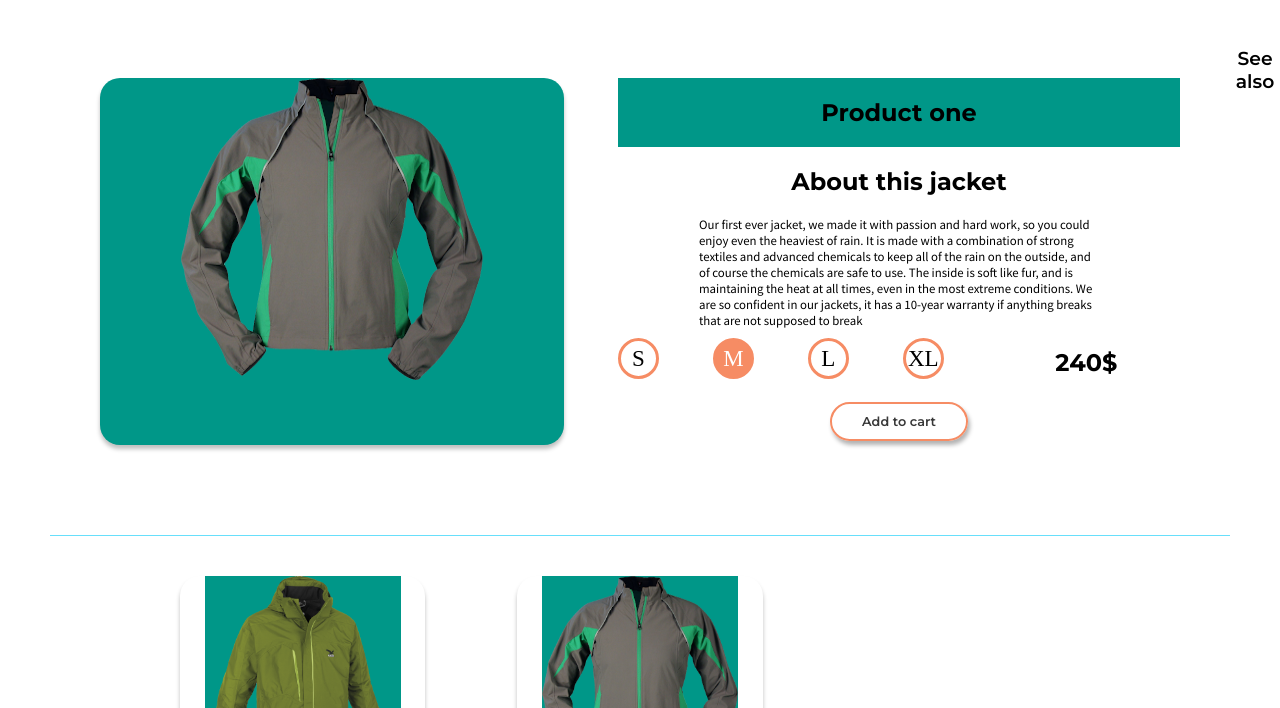
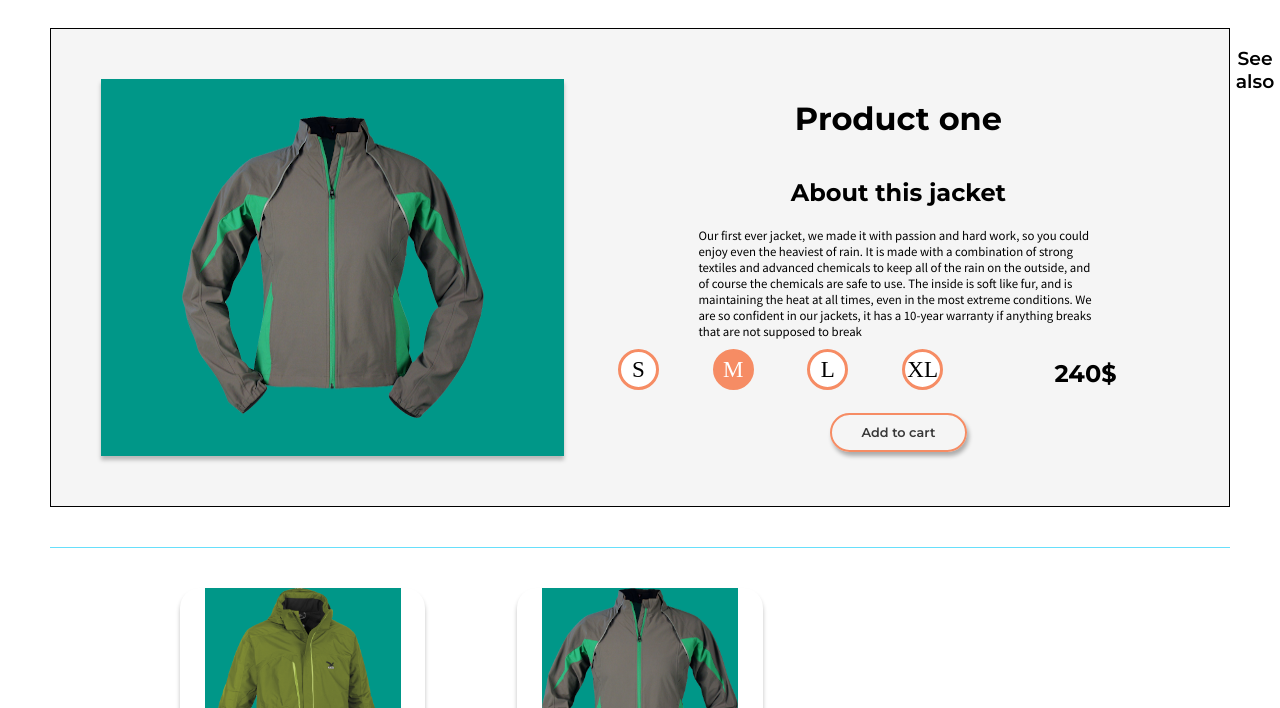
Before and after one commit to puggen1/rainydays-v2, a plain HTML site: page jacket.html in a window 1280 px wide. Shown: the part 92-800 px from the top of the page. Drawn offline with Linux system fonts and the light colour scheme.

Commit message:
jacket.html improvments
added color and design

```diff
--- a/css/style.css
+++ b/css/style.css
@@ -328,7 +328,8 @@ input[type="email"]:focus {
   grid-row: 1/2;
   align-self: flex-start;
 }
-.cta a {
+.cta a,
+.buy a {
   padding: 10px 30px;
 }
 .jacket-info p {
@@ -551,7 +552,9 @@ input[type="radio"]:checked ~ span {
     flex-direction: column;
     margin-bottom: 150px;
   }
-
+  .buttons {
+    display: flex;
+  }
   .products {
     background-color: transparent;
     display: grid;
@@ -578,11 +581,12 @@ input[type="radio"]:checked ~ span {
     grid-area: add;
     height: auto;
   }
-  .buy a {
-  }
+
   /*jacket site using grid area */
   .jacket {
-    margin: 50px;
+    padding: 50px;
+    background-color: #f5f5f5;
+    border: solid 1px black;
     grid-column: 2/8;
     display: grid;
     grid-template-areas:
@@ -592,9 +596,15 @@ input[type="radio"]:checked ~ span {
   }
   .jacket .box {
     grid-area: image;
+    border-radius: 0px;
+    padding: 0px;
+    justify-content: center;
   }
   .jacket h1 {
     grid-area: name;
+    /*i dont know if i did this or chrome, but it set h1 to be same size as h2 so had to edit */
+    font-size: 2em;
+    background-color: #f5f5f5;
   }
   .jacket .jacket-info {
     grid-area: info;
--- a/jacket.html
+++ b/jacket.html
@@ -40,11 +40,10 @@
             </div>
         </div>
     </header>
-    <main>
+    <main id="jacket">
         <section class="jacket">
             <h1>Product one</h1>
             <div class="box">
-
                     <img src="/images/jakke1.png">
             </div>
             <div class="price-cta">
```
